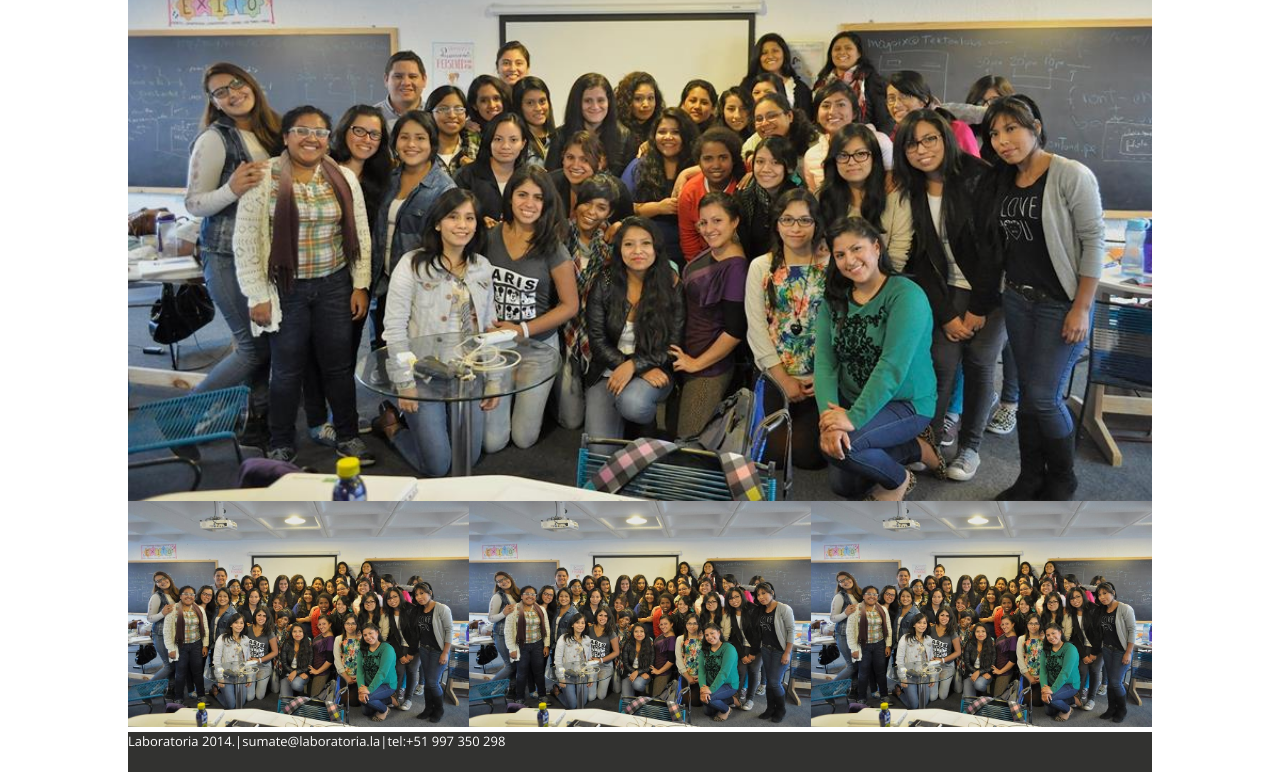
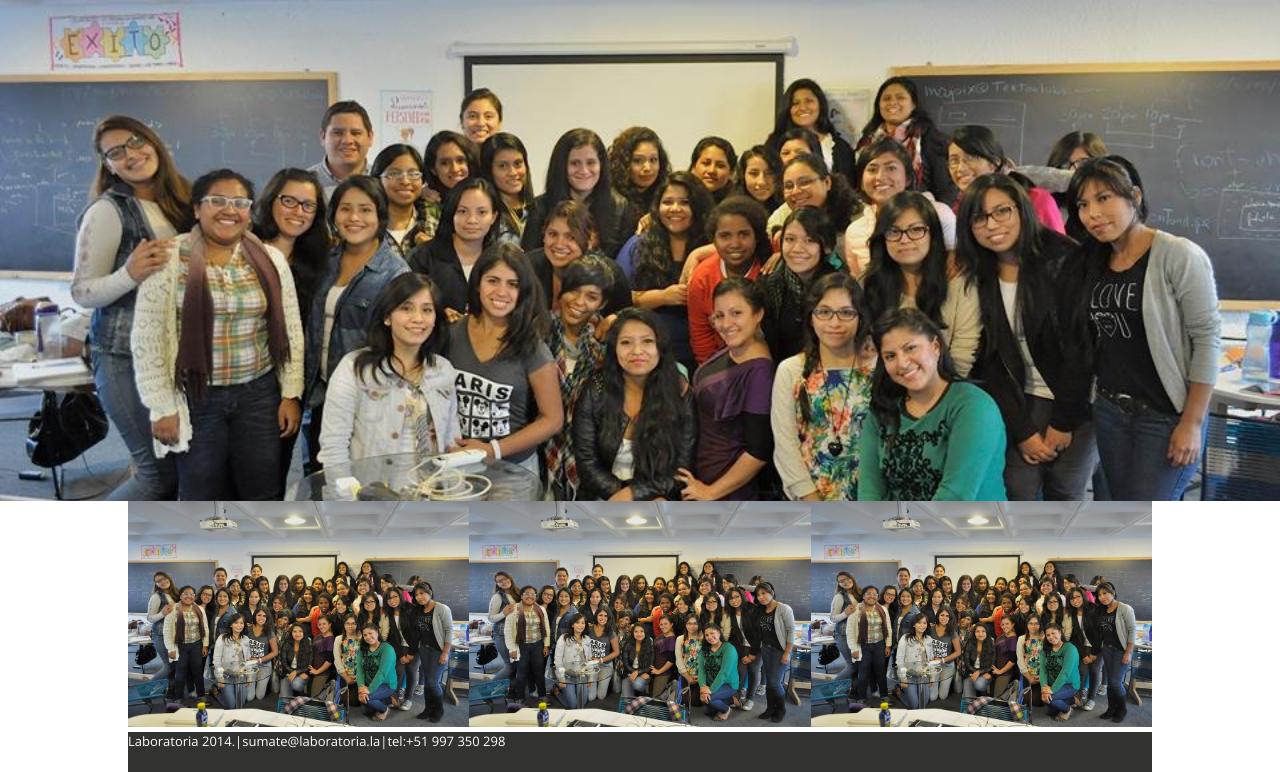
Before and after one commit to jplvzr/chicama, a plain HTML site: page index.html in a window 1280 px wide. Shown: the part 149-921 px from the top of the page. Drawn offline with nearby package versions, Linux system fonts and the light colour scheme.

Commit message:
modificaciones generales

```diff
--- a/css/main.css
+++ b/css/main.css
@@ -3,7 +3,7 @@ body {
 }
 /* HEADER */
 
-header .container {
+header {
 	background-image: url("../img/grupal.jpg");
 	background-repeat: no-repeat;
 	background-size: cover;
@@ -24,6 +24,7 @@ nav {
 nav a {
 	margin-right: 7px;
 }
+
 .button {
 	border: 1px solid #FCB739;
 	border-radius: 3px;
```
